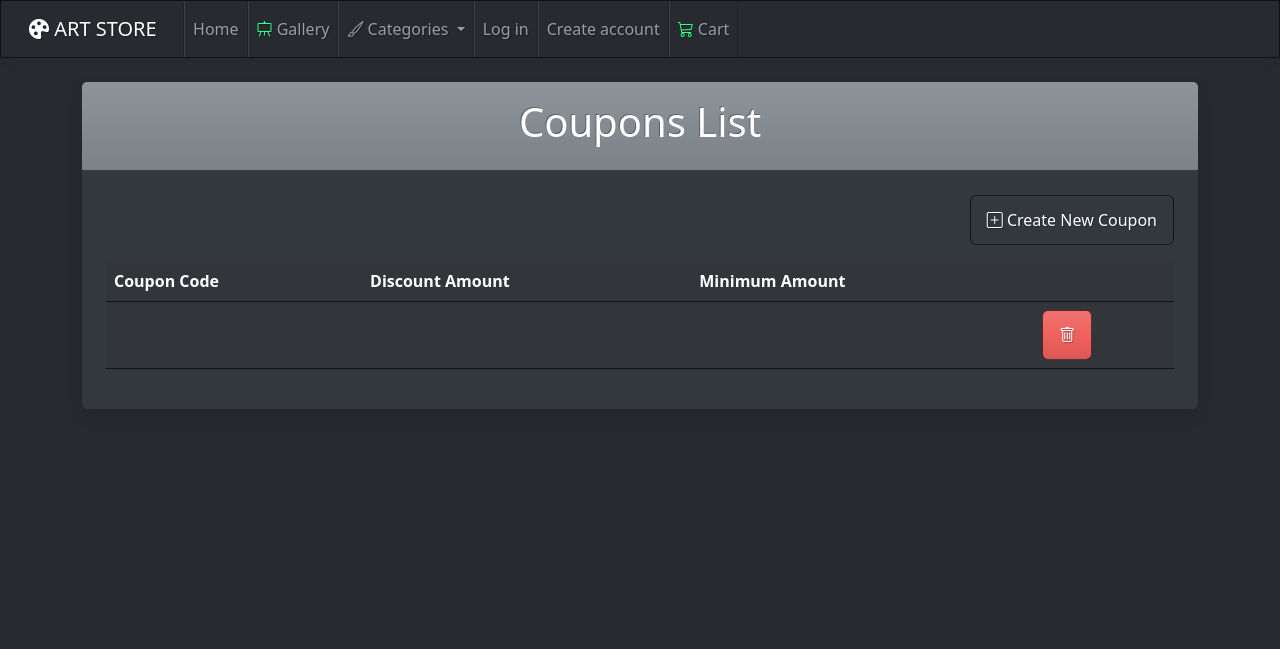
After one commit to AnnaAxelsson051/Art-Gallery-with-Microservices-Gateway-and-Cloud-Messaging, an ASP.NET Core app: template Micro.Web/Views/Coupon/CouponIndex.cshtml in a window 1280 px wide. The commit adds this page. Shown: the top 649 px of the page. Run offline with ASP.NET Core 8, Linux system fonts and the light colour scheme; the template is opened without the code that fills it, so the values that code supplies are empty; style sheets or scripts are compiled from the project's sources.

Commit message:
Add coupon index view

```diff
--- /dev/null
+++ b/Micro.Web/Views/Coupon/CouponIndex.cshtml
@@ -0,0 +1,55 @@
+
+<div class="card shadow border-0 mt-4">
+    <div class="card-header bg-secondary bg-gradient ml-0 py-3">
+        <div class="row">
+            <div class="col-12 text-center">
+                <h1 class="text-white">Coupons List</h1>
+            </div>
+        </div>
+    </div>
+    <div class="card-body p-4">
+        <div class="row pb-3">
+            <div class="col-6">
+            </div>
+            <div class="col-6 text-end">
+                <a class="btn btn-outline-primary"><i class="bi bi-plus-square"></i> Create New Coupon</a>
+
+            </div>
+        </div>
+        <table class="table">
+            <thead>
+                <tr>
+                    <th>
+                        Coupon Code
+                    </th>
+                    <th>
+                        Discount Amount
+                    </th>
+                    <th>
+                        Minimum Amount
+                    </th>
+                    <th></th>
+                </tr>
+            </thead>
+            <tbody>
+
+                <tr>
+                    <td>
+                    </td>
+                    <td>
+                    </td>
+                    <td>
+                    </td>
+                    <td>
+                        <a class="btn btn-danger">
+                            <i class="bi bi-trash"></i>
+                        </a>
+                    </td>
+                </tr>
+
+            </tbody>
+        </table>
+
+    </div>
+
+</div>
--- a/Micro.Web/Views/Shared/_Layout.cshtml
+++ b/Micro.Web/Views/Shared/_Layout.cshtml
@@ -39,11 +39,8 @@
                                 <i class="bi bi-brush"></i> Categories
                             </a>
                             <ul class="dropdown-menu">
-                                <li><a class="dropdown-item" href="#">Action</a></li>
-                                <li><a class="dropdown-item" href="#">Another action</a></li>
+                                <li><a class="dropdown-item" asp-controller="Coupon" asp-action="CouponIndex" >Coupon</a></li>
                                 <li><hr class="dropdown-divider"></li>
-                                <li><a class="dropdown-item" href="#">Something else here</a></li>
-
                             </ul>
                         </li>
                         <li class="nav-item">
```
Also changed, not shown: Micro.Web/Controllers/CouponController.cs (added, +36 -0 lines), Micro.Web/Micro.Web.csproj.
